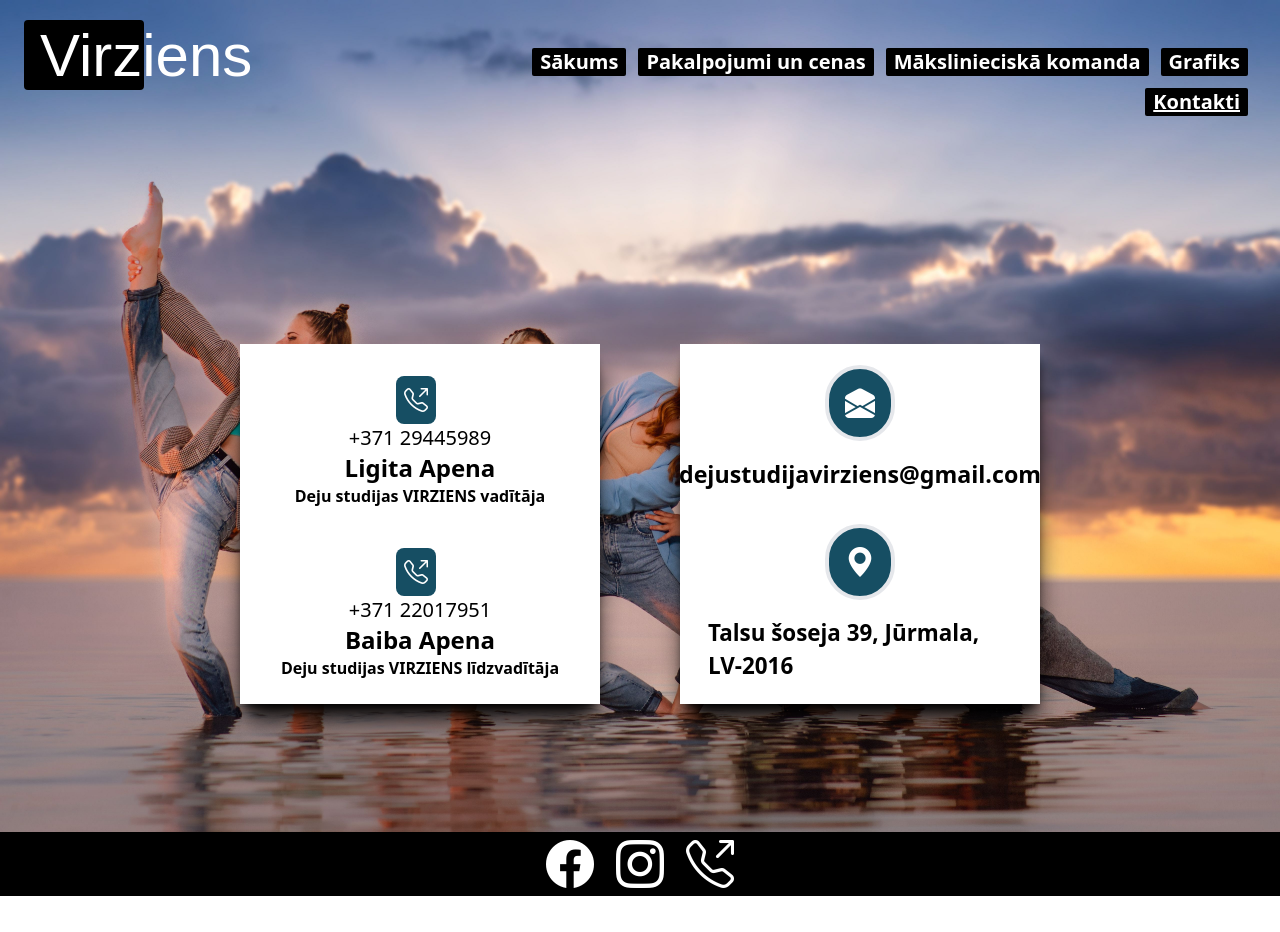
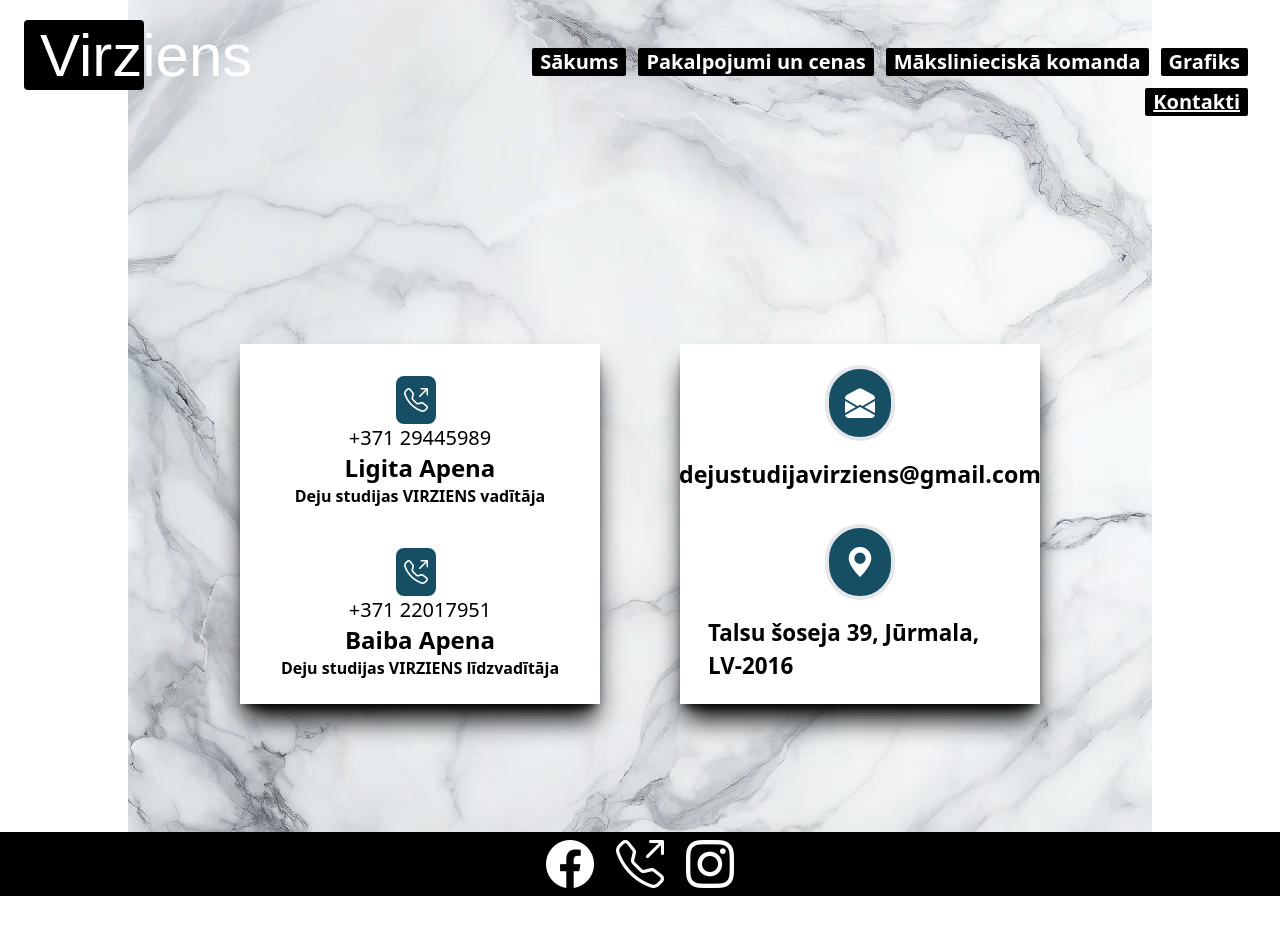
Before and after one commit to ErnestNeimanis/virziens, a Vue app in the folder virziens/: page /contacts in a window 1280 px wide. Built offline with nearby package versions, Linux system fonts and the light colour scheme; a web font is replaced by a local one.

Commit message:
soc icon order changed

```diff
--- a/virziens/src/components/SocialIcons.vue
+++ b/virziens/src/components/SocialIcons.vue
@@ -40,22 +40,23 @@ onUnmounted(() => window.removeEventListener("scroll", handleScroll));
 <template>
       <div class="fixed bottom-0 z-[100] w-full flex justify-center gap-8 transition-all duration-1000 bg-black py-2 pointer-events-none"
             :class="{ 'translate-y-24': !show }">
-            <div class="flex justify-between px-14" :class="{'w-full px-3':smallWindow || !device.isDesktop,'w-1/6 min-w-[300px]':!smallWindow}">
+            <div class="flex justify-between px-14" :class="{'w-full px-6':smallWindow || !device.isDesktop,'w-1/6 min-w-[300px]':!smallWindow}">
                   <div class="pointer-events-auto">
                         <a href="https://www.facebook.com/dejustudijavirziens">
                               <i class="bi bi-facebook text-white hover:text-gray-400 text-5xl"></i>
                         </a>
                   </div>
+              <div class="pointer-events-auto">
+                <a :href="telHref('+37129445989')">
+                  <i class="bi bi-telephone-outbound text-white text-5xl hover:text-gray-400"></i>
+                </a>
+              </div>
                   <div class="pointer-events-auto">
                         <a href="https://www.instagram.com/dejustudijavirziens">
                               <i class="bi bi-instagram text-white text-5xl hover:text-gray-400"></i>
                         </a>
                   </div>
-                  <div class="pointer-events-auto">
-                        <a :href="telHref('+37129445989')">
-                              <i class="bi bi-telephone-outbound text-white text-5xl hover:text-gray-400"></i>
-                        </a>
-                  </div>
+
             </div>
 
       </div>
--- a/virziens/src/components/SocialIconsHome.vue
+++ b/virziens/src/components/SocialIconsHome.vue
@@ -52,22 +52,23 @@ onUnmounted(() => window.removeEventListener("scroll", handleScroll))
 <template>
     <div class="fixed bottom-0 z-[100] w-full flex justify-center gap-8 transition-all duration-1000 bg-black py-2 pointer-events-none"
             :class="{ 'translate-y-24': !props.show }">
-            <div class="flex justify-between px-14" :class="{'w-full px-3':smallWindow || !device.isDesktop,'w-1/6  min-w-[300px]':!smallWindow}">
+            <div class="flex justify-between px-14" :class="{'w-full px-6':smallWindow || !device.isDesktop,'w-1/6  min-w-[300px]':!smallWindow}">
                   <div class="pointer-events-auto">
                         <a href="https://www.facebook.com/dejustudijavirziens">
                               <i class="bi bi-facebook text-white hover:text-gray-400 text-5xl"></i>
                         </a>
                   </div>
+              <div class="pointer-events-auto">
+                <a :href="telHref('+37129445989')">
+                  <i class="bi bi-telephone-outbound text-white text-5xl hover:text-gray-400"></i>
+                </a>
+              </div>
                   <div class="pointer-events-auto">
                         <a href="https://www.instagram.com/dejustudijavirziens">
                               <i class="bi bi-instagram text-white text-5xl hover:text-gray-400"></i>
                         </a>
                   </div>
-                  <div class="pointer-events-auto">
-                        <a :href="telHref('+37129445989')">
-                              <i class="bi bi-telephone-outbound text-white text-5xl hover:text-gray-400"></i>
-                        </a>
-                  </div>
+
             </div>
 
       </div>
--- a/virziens/src/views/ContactsView.vue
+++ b/virziens/src/views/ContactsView.vue
@@ -7,6 +7,7 @@ import { contacts, generalContactData } from '@/composables/contacts';
 import ContactListCard from '@/components/contacts/ContactListCard.vue';
 import SocialIcons from '@/components/SocialIcons.vue';
 import GeneralContactsCard from '@/components/contacts/GeneralContactsCard.vue';
+import whiteMarble from "@/assets/images/whitemarble.jpg";
 function telHref(phone: string | undefined) {
   if (!phone) return ""
   return `tel:${phone}`
@@ -27,7 +28,7 @@ function telSeparate(phone: string | undefined): string {
   <div class=" min-h-screen">
       <Header/>
     <main class="flex justify-center items-center  min-h-screen min-w-screen pt-8">
-      <img :src="topImage" alt="" class="min-h-screen object-cover fixed top-0 z-[-1] ">
+      <img :src="whiteMarble" alt="" class="min-h-screen object-cover fixed top-0 z-[-1] ">
       <div class="n flex justify-center items-center mb-12 fixe  ">
         <div class="flex justify-center items-center flex-wrap gap-20 w-full px-4 ">
           <div class=" md:w-[25vw] md:h-[25vw] w-[90vw] h-[90vw]   shadow-black shadow-xl min-w-[360px] min-h-[360px] ">
```
Also changed, not shown: 5 other files (tests, documents, lock files or other folders).
